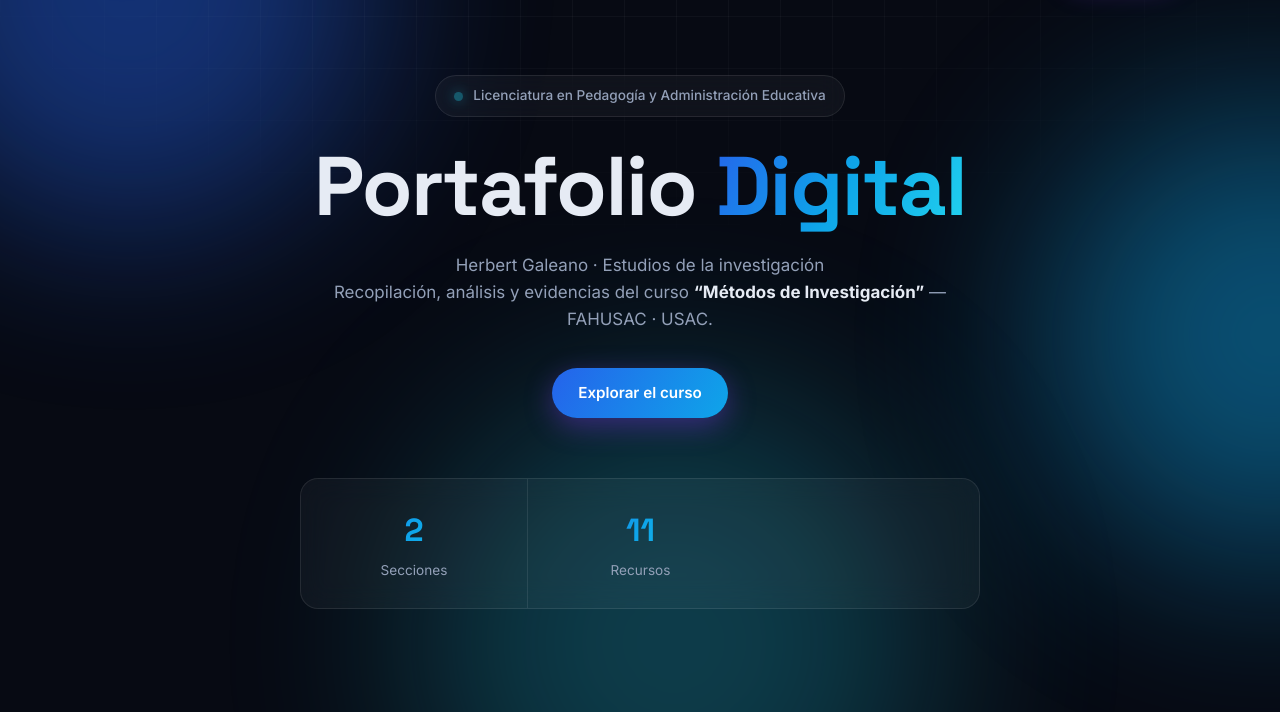
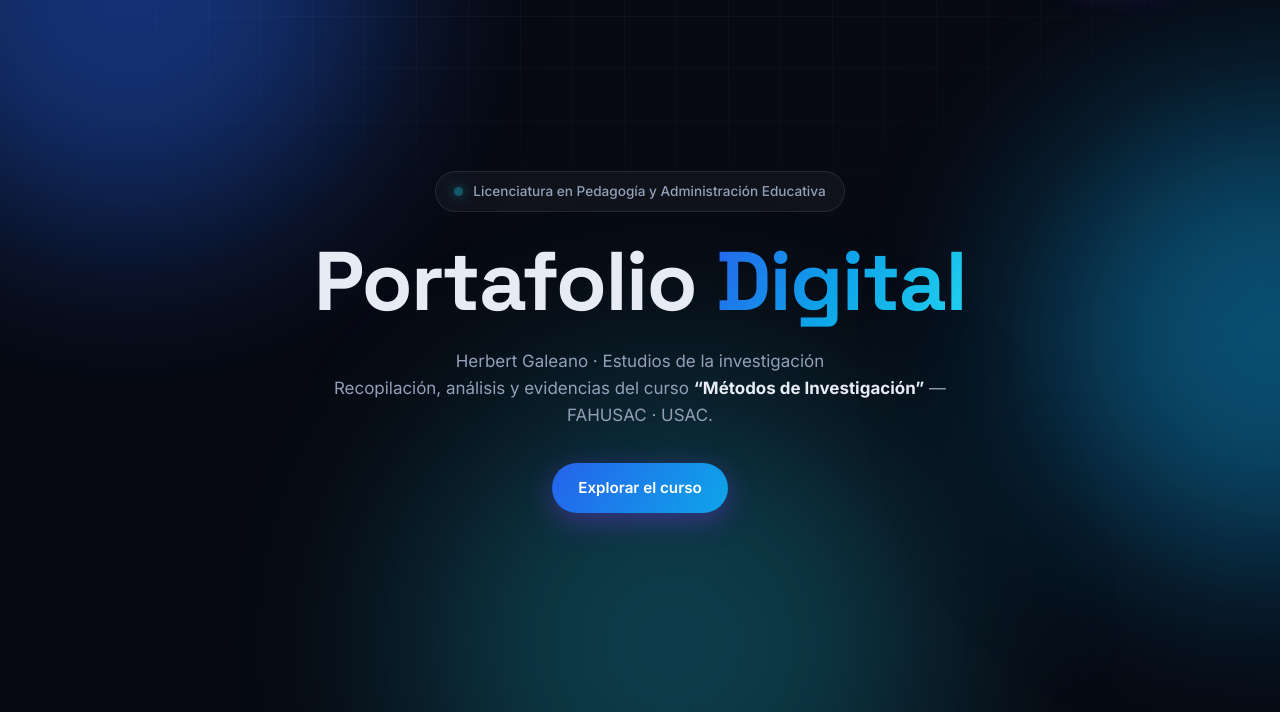
Before and after one commit to Levy147/Portafolio-MetodologiaInvestigacion, a plain HTML site: page index.html in a window 1280 px wide. Shown: the part 88-800 px from the top of the page. Drawn offline with Linux system fonts and the light colour scheme.

Commit message:
feat: quitar estadisticas del hero

```diff
--- a/assets/js/app.js
+++ b/assets/js/app.js
@@ -73,9 +73,6 @@ async function loadCurso() {
     if (!res.ok) throw new Error(res.status);
     const data = await res.json();
 
-    $("#statSecciones").textContent = data.secciones.length;
-    const total = data.secciones.reduce((n, s) => n + s.recursos.length, 0);
-    $("#statRecursos").textContent = total;
     $("#cursoMeta").textContent = `Curso: ${data.curso}.`;
 
     grid.innerHTML = data.secciones.map((sec) => {
--- a/index.html
+++ b/index.html
@@ -53,17 +53,6 @@
         <div class="hero-actions reveal">
           <a class="btn btn-primary" href="#curso">Explorar el curso</a>
         </div>
-
-        <div class="hero-stats glass reveal" id="heroStats">
-          <div class="stat">
-            <span class="stat-num grad-text" id="statSecciones">—</span>
-            <span class="stat-label">Secciones</span>
-          </div>
-          <div class="stat">
-            <span class="stat-num grad-text" id="statRecursos">—</span>
-            <span class="stat-label">Recursos</span>
-          </div>
-        </div>
       </div>
     </section>
 
```
